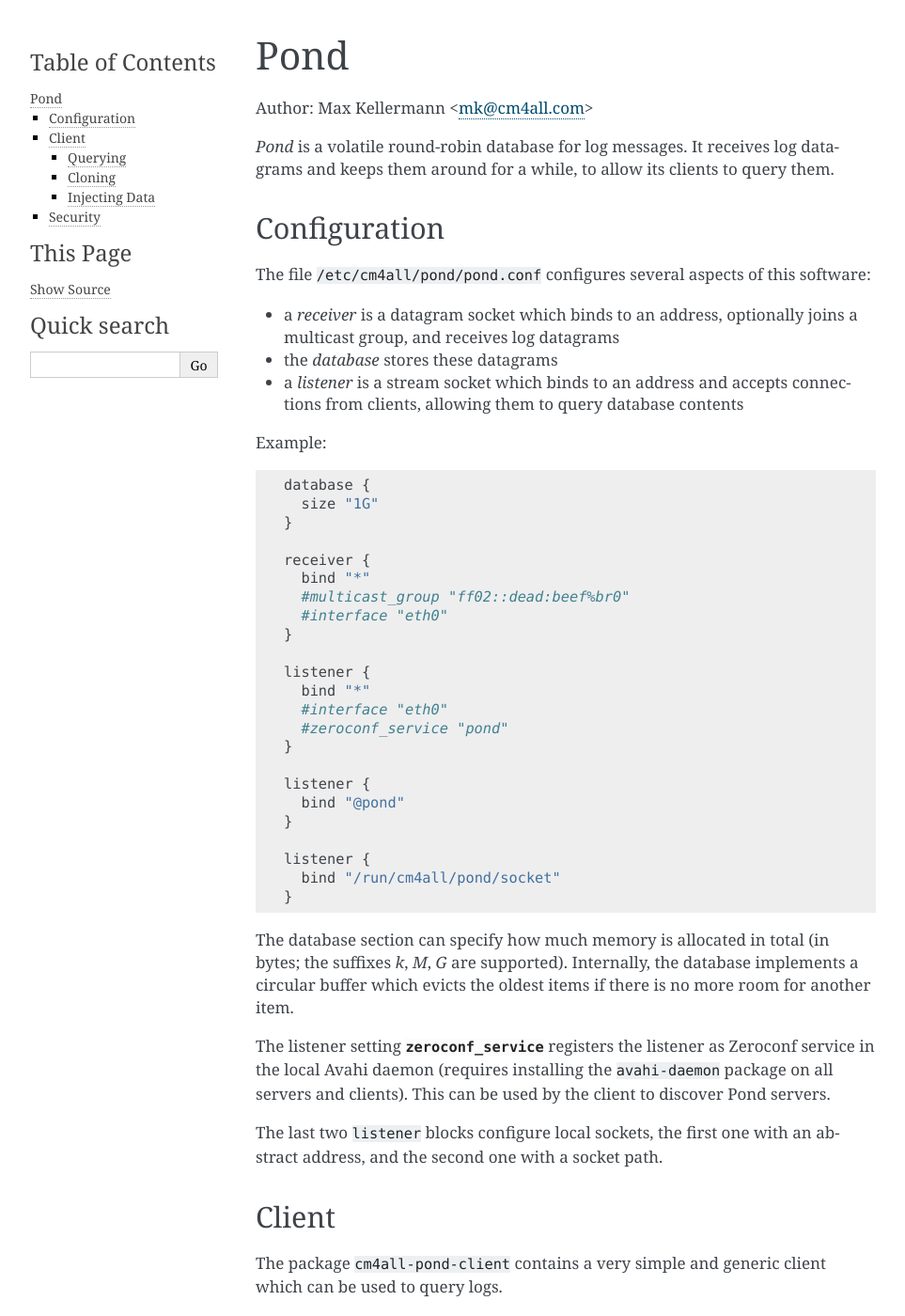
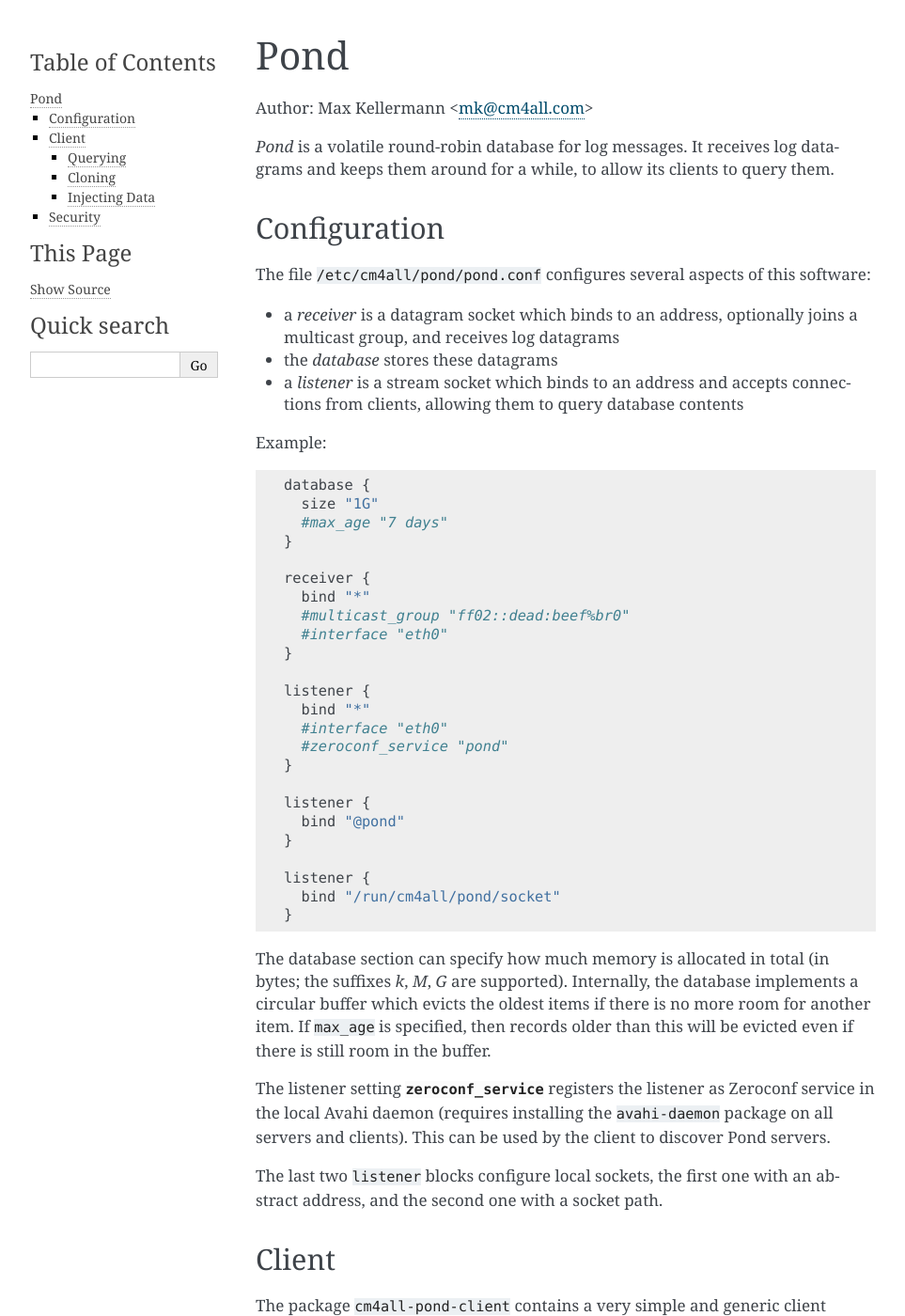
Before and after one commit to CM4all/pond, a Sphinx documentation site: the page built from doc/index.rst, in a window 1280 px wide and 1400 px high. Shown: the whole window at 94% size, without its empty margins (148-1111 px from the left). Built offline with Sphinx 7.4.7, drawn with Linux system fonts in a browser that asks for light colours.

Commit message:
Database: add setting `max_age`

```diff
--- a/doc/index.rst
+++ b/doc/index.rst
@@ -27,6 +27,7 @@
 
   database {
     size "1G"
+    #max_age "7 days"
   }
 
   receiver {
@@ -52,7 +53,9 @@
 The database section can specify how much memory is allocated in total
 (in bytes; the suffixes `k`, `M`, `G` are supported).  Internally, the
 database implements a circular buffer which evicts the oldest items if
-there is no more room for another item.
+there is no more room for another item.  If ``max_age`` is specified,
+then records older than this will be evicted even if there is still
+room in the buffer.
 
 The listener setting :envvar:`zeroconf_service` registers the listener
 as Zeroconf service in the local Avahi daemon (requires installing the
```
Also changed, not shown: 7 other files.
